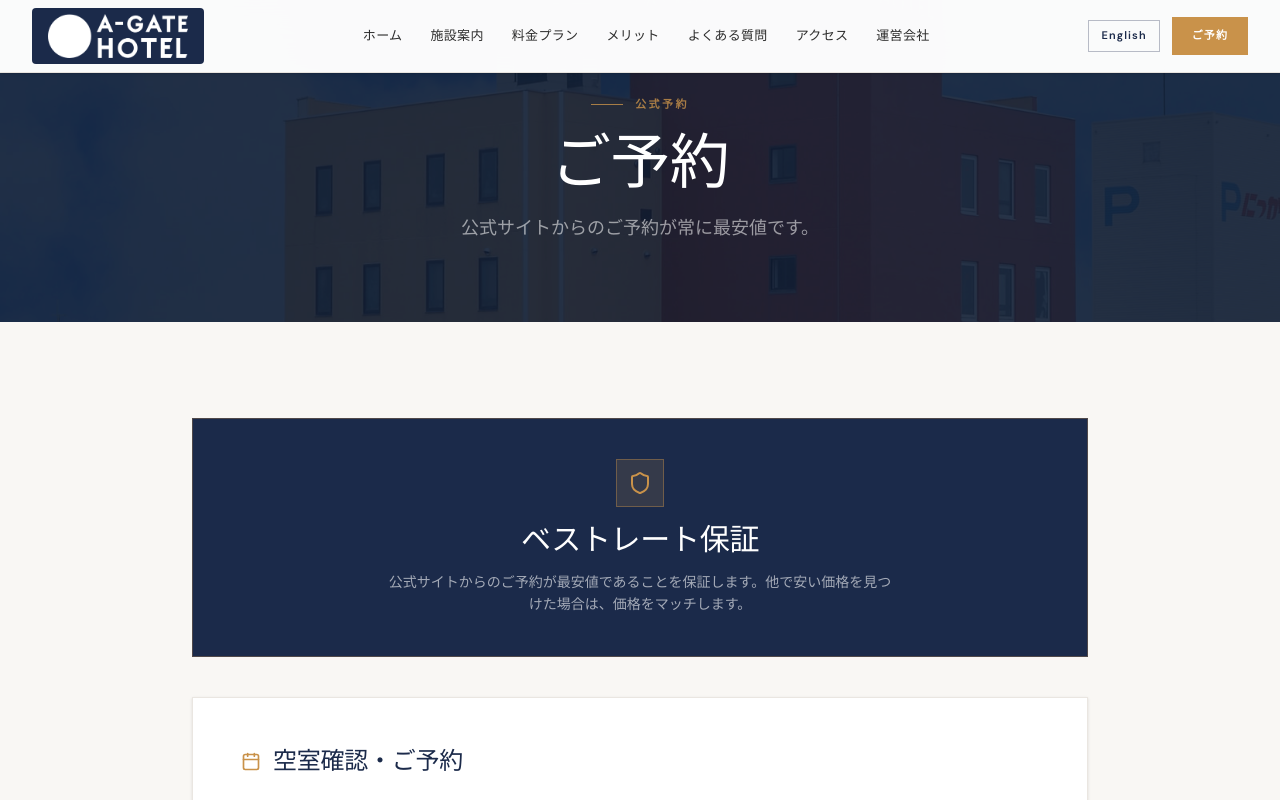
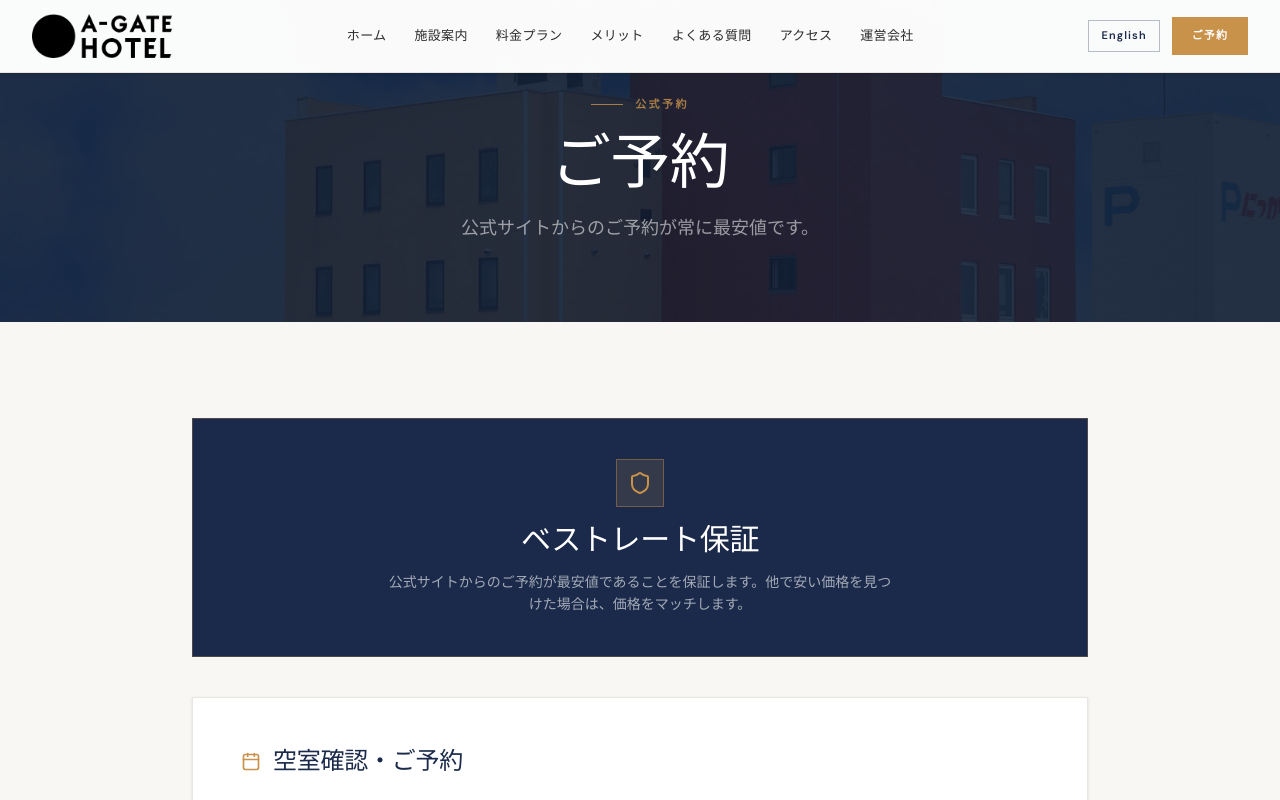
Before and after one commit to CrbyPatyy/a-gatehotel, a Next.js app: page /reservation in a window 1280 px wide. Shown: the top 800 px of the page. Built offline with nearby package versions, Linux system fonts and the light colour scheme.

Commit message:
fix: logo white on hero, black on white header - no forced blue background

```diff
--- a/src/components/Header.tsx
+++ b/src/components/Header.tsx
@@ -46,20 +46,16 @@ export default function Header() {
 
           {/* Logo */}
           <Link href="/" className="shrink-0">
-            <div
-              className={`transition-all duration-300 ${
-                transparent ? "" : "bg-[#1B2A4A] px-4 py-1.5 rounded"
+            <Image
+              src="/img/logo.png"
+              alt="A-Gate Hotel Hakodate"
+              width={140}
+              height={48}
+              className={`object-contain transition-all duration-300 ${
+                transparent ? "brightness-0 invert" : "brightness-0"
               }`}
-            >
-              <Image
-                src="/img/logo.png"
-                alt="A-Gate Hotel Hakodate"
-                width={140}
-                height={44}
-                className="object-contain transition-all duration-300 brightness-0 invert"
-                priority
-              />
-            </div>
+              priority
+            />
           </Link>
 
           {/* Desktop nav links */}
```
